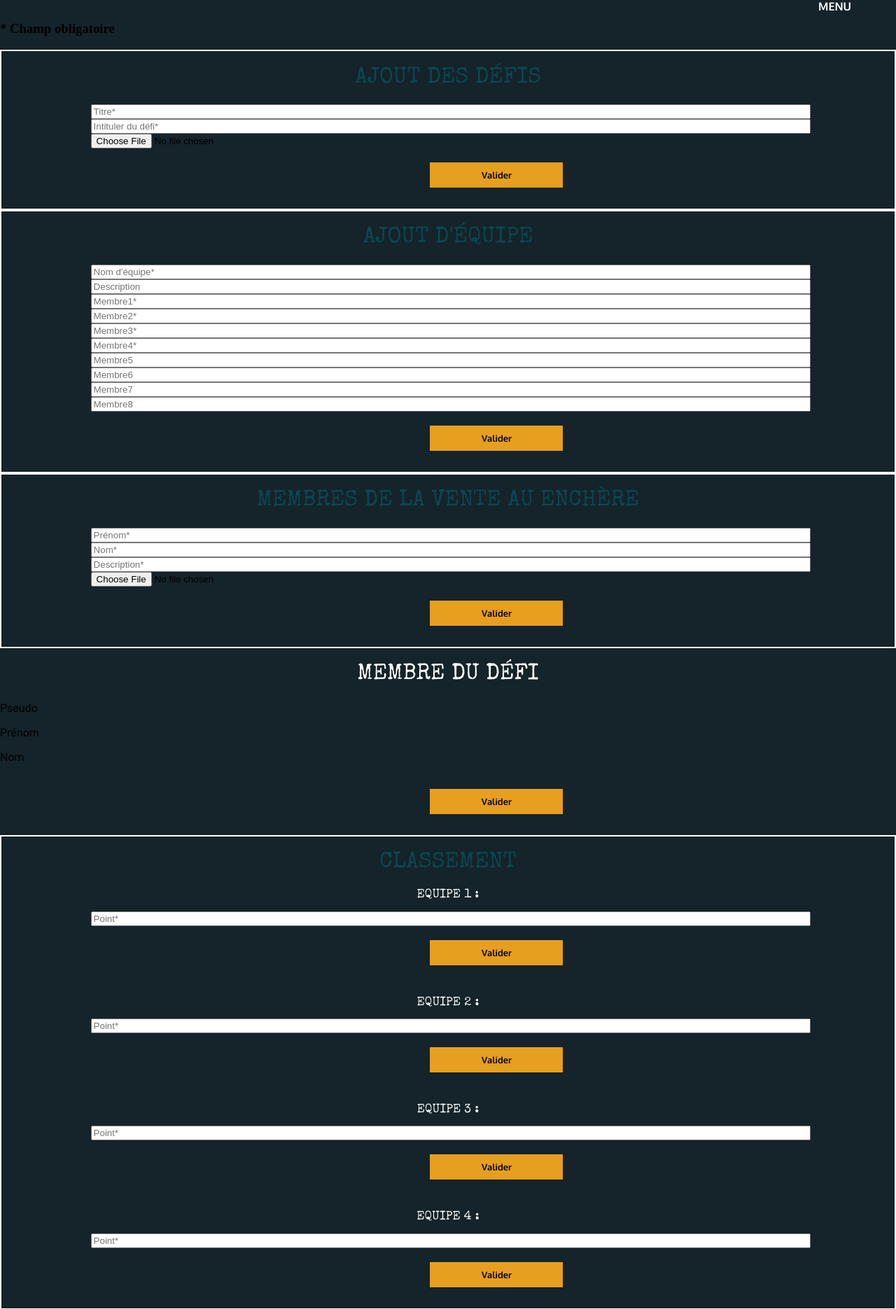
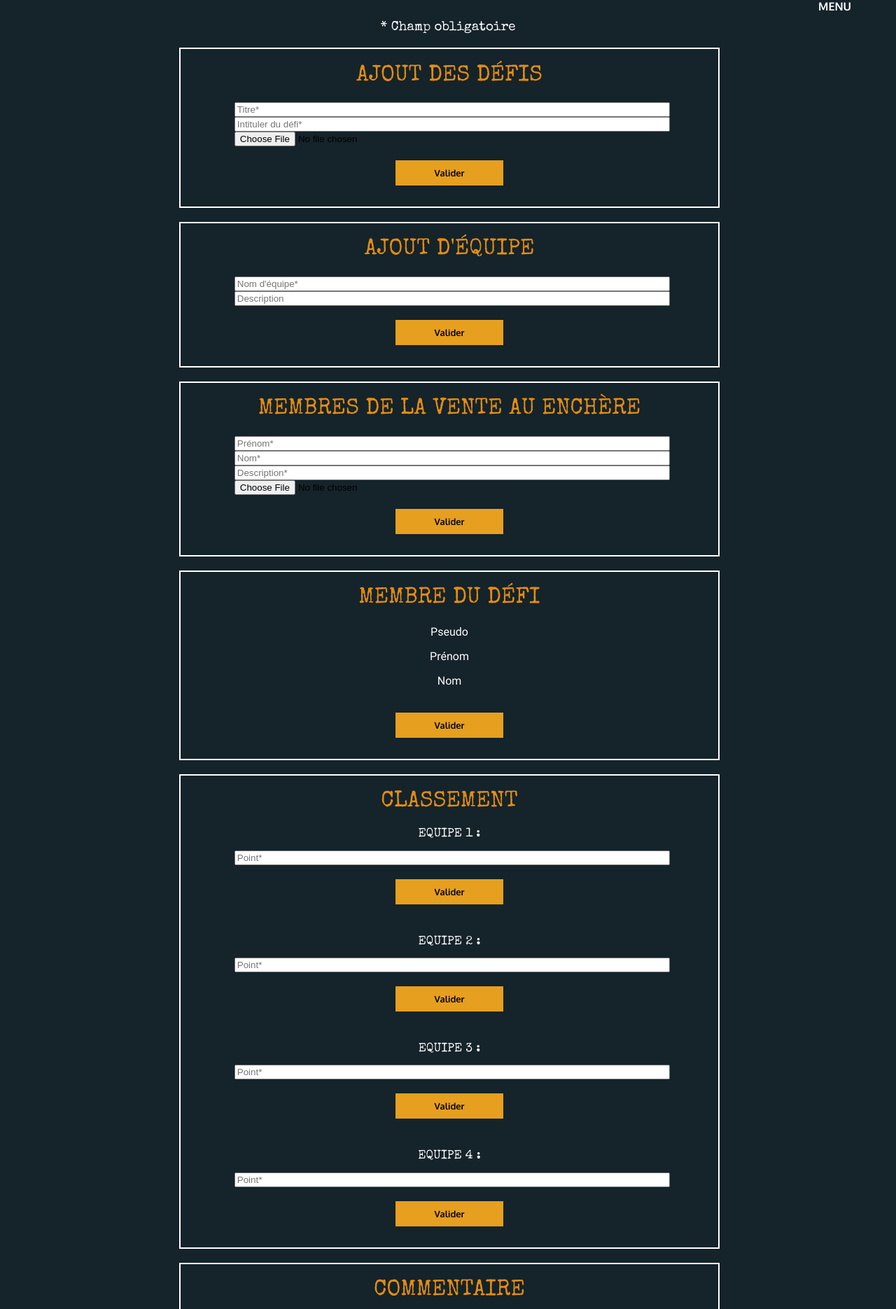
Before and after one commit to les50heures/les50heures, a PHP site: template templates/admin.html.twig in a window 1280 px wide. Shown: the part 89-1959 px from the top of the page at 70% size. Run offline with PHP 8.4, Linux system fonts and the light colour scheme; the template is opened without the code that fills it, so the values that code supplies are empty; some libraries are stand-ins or nearby versions.

Commit message:
correction beugue

```diff
--- a/css/responsive.css
+++ b/css/responsive.css
@@ -382,7 +382,7 @@ Responsive  - format tablette
     }
     .avancement h1 { margin-top: 350px; }
 
-    #slider { width: 580px;  }
+    #slider { width: 575px;  }
     iframe {
         width: 100%;
         height: 450px;
@@ -689,7 +689,7 @@ Responsive  - format intermediaire (tablette/ecran)
     .programme {
         padding-left: 20%;
         padding-right: 20%;
-        width: 61%;
+        width: 60%;
     }
     .program img {
         width: 160px;
@@ -822,7 +822,7 @@ Responsive  - format intermediaire (tablette/ecran)
         top: 80px;
     }
     .modal .affichage_photo {
-        width: 36%;
+        width: 30%;
         margin-left: 6%;
         margin-bottom: 170px;
     }
@@ -1105,7 +1105,7 @@ Responsive  - format ecran
     .programme {
         padding-left: 20%;
         padding-right: 20%;
-        width: 61%;
+        width: 60%;
     }
     .program { display: flex; }
     .program > div {
@@ -1556,7 +1556,7 @@ Responsive  - format +ecran
     .programme {
         padding-left: 20%;
         padding-right: 20%;
-        width: 61%;
+        width: 60%;
     }
     .program { display: flex; }
     .program > div {
@@ -1972,7 +1972,7 @@ Responsive  - format +ecran
 
     #slider { margin-left: 12%; }
     #navigation-slider li button img { left: 35px;  }
-    #navigation-slider > li:nth-child(2) > button > img {  left: 700px;  }
+    #navigation-slider > li:nth-child(2) > button > img {  left: 670px;  }
 }
 @media only screen and (min-width : 835px) and (max-width : 900px) {
     .hexagone img {
@@ -1998,7 +1998,7 @@ Responsive  - format +ecran
 
     #slider { margin-left: 20%; }
     #navigation-slider li button img { left: 35px;  }
-    #navigation-slider > li:nth-child(2) > button > img {  left: 860px;  }
+    #navigation-slider > li:nth-child(2) > button > img {  left: 830px;  }
 }
 @media only screen and (min-width : 1024px) and (max-width : 1150px) {
     .hexagone img {
@@ -2037,7 +2037,7 @@ Responsive  - format +ecran
 
     #slider { margin-left: 8%; }
     #navigation-slider li button img { left: 35px;  }
-    #navigation-slider > li:nth-child(2) > button > img {  left: 1270px;  }
+    #navigation-slider > li:nth-child(2) > button > img {  left: 1295px;  }
 }
 @media only screen and (min-width : 1500px) and (max-width : 1700px) {
     .hexagone img {
@@ -2050,7 +2050,7 @@ Responsive  - format +ecran
     .hexagone .fleche_index {  left: 48.5%;  }
 
     #slider { margin-left: 8%; }
-    #navigation-slider > li:nth-child(2) > button > img {  left: 1435px;  }
+    #navigation-slider > li:nth-child(2) > button > img {  left: 1415px;  }
 }
 @media only screen and (min-width : 1700px) and (max-width : 2000px) {
     .hexagone img {
--- a/css/style.css
+++ b/css/style.css
@@ -488,7 +488,7 @@ iframe {
     justify-content: center;
     background-color: white;
     padding-left: 5%;
-    width: 100%;
+    width: 95%;
     height: 430px;
     margin-top: 30px;
 }
@@ -1509,6 +1509,9 @@ svg {
 /* ----- Admin ------*/
 .admin {
     border: solid 2px white;
+    width: 60%;
+    margin-left: 20%;
+    margin-bottom: 20px;
 }
 
 .admin input {
@@ -1518,5 +1521,26 @@ svg {
 }
 
 .admin h1 {
-    color: #0b4751;
-}
+    color: #e38d13;
+}
+.admin h2 {
+    color: white;
+}
+form p {
+    text-align: center;
+    color: white;
+}
+
+.admin-button {
+    width: 20%;
+    margin-left: 40%;
+
+}
+
+
+#champ {
+    color: white;
+    text-align: center;
+    font-family: Special, sans-serif;
+    font-weight: initial;
+}
--- a/index.php
+++ b/index.php
@@ -28,13 +28,10 @@ if ($page != null) {
 }
 
 
-
 $template = $twig->loadTemplate($template);
 
 $param["session"] = $_SESSION;
 
 echo $template->render($param);
 
-
-
 ?>
--- a/param/routes.ini
+++ b/param/routes.ini
@@ -74,11 +74,7 @@ template = "liste-projet.html.twig"
 page = ""
 template = "galerie.html.twig"
 
-; ----------------  Defis
 
-[defis]
-page = ""
-template = "defis.html.twig"
 
 ; ----------------  Admin
 
--- a/templates/admin.html.twig
+++ b/templates/admin.html.twig
@@ -2,7 +2,7 @@
 {% block title %}Les 50 Heures | Admin{% endblock %}
 {% block contenu %}
 
-    <h3>* Champ obligatoire</h3>
+    <h3 id="champ">* Champ obligatoire</h3>
 
     <div class="admin">
         <h1>Ajout des défis</h1>
@@ -10,7 +10,7 @@
             <input type="text" name="titre" placeholder="Titre*" required><br>
             <input type="password" name="defi" placeholder="Intituler du défi*" required><br>
             <input type="file" name="icon" placeholder="Icon" required><br>
-            <button type="submit" name="valider" data-style="shrink" class="progress-button" data-horizontal>Valider</button>
+            <button type="submit" name="valider" data-style="shrink" class="admin-button progress-button" data-horizontal>Valider</button>
         </form>
     </div>
 
@@ -19,15 +19,7 @@
         <form method="post"  action="" enctype="multipart/form-data">
             <input type="text" name="nom" placeholder="Nom d'équipe*" required><br>
             <input type="text" name="description" placeholder="Description" required><br>
-            <input type="text" name="membre1" placeholder="Membre1*" required><br>
-            <input type="text" name="membre2" placeholder="Membre2*" required><br>
-            <input type="text" name="membre3" placeholder="Membre3*" required><br>
-            <input type="text" name="membre4" placeholder="Membre4*" required><br>
-            <input type="text" name="membre5" placeholder="Membre5" required><br>
-            <input type="text" name="membre6" placeholder="Membre6" required><br>
-            <input type="text" name="membre1" placeholder="Membre7" required><br>
-            <input type="text" name="membre1" placeholder="Membre8" required><br>
-            <button type="submit" name="valider" data-style="shrink" class="progress-button" data-horizontal>Valider</button>
+            <button type="submit" name="valider" data-style="shrink" class="admin-button progress-button" data-horizontal>Valider</button>
         </form>
     </div>
 
@@ -38,18 +30,18 @@
             <input type="text" name="nom" placeholder="Nom*" required><br>
             <input type="text" name="desc" placeholder="Description*" required><br>
             <input type="file" name="photo" placeholder="Photo du profil*" required><br>
-            <button type="submit" name="valider" data-style="shrink" class="progress-button" data-horizontal>Valider</button>
+            <button type="submit" name="valider" data-style="shrink" class="admin-button progress-button" data-horizontal>Valider</button>
         </form>
     </div>
 
-    <div>
+    <div class="admin">
         <h1>Membre du défi</h1>
         <form method="post"  action=""
               enctype="multipart/form-data">
             <p>Pseudo</p>
             <p>Prénom</p>
             <p>Nom</p>
-            <button type="submit" name="valider" data-style="shrink" class="progress-button" data-horizontal>Valider</button>
+            <button type="submit" name="valider" data-style="shrink" class="admin-button progress-button" data-horizontal>Valider</button>
         </form>
     </div>
 
@@ -58,25 +50,25 @@
         <h2>Equipe 1 : </h2>
         <form method="post"  action="" enctype="multipart/form-data">
             <input type="number" name="point" placeholder="Point*" required><br>
-            <button type="submit" name="valider" data-style="shrink" class="progress-button" data-horizontal>Valider</button>
+            <button type="submit" name="valider" data-style="shrink" class="admin-button progress-button" data-horizontal>Valider</button>
         </form>
 
         <h2>Equipe 2 : </h2>
         <form method="post"  action="" enctype="multipart/form-data">
             <input type="number" name="point" placeholder="Point*" required><br>
-            <button type="submit" name="valider" data-style="shrink" class="progress-button" data-horizontal>Valider</button>
+            <button type="submit" name="valider" data-style="shrink" class="admin-button progress-button" data-horizontal>Valider</button>
         </form>
 
         <h2>Equipe 3 : </h2>
         <form method="post"  action="" enctype="multipart/form-data">
             <input type="number" name="point" placeholder="Point*" required><br>
-            <button type="submit" name="valider" data-style="shrink" class="progress-button" data-horizontal>Valider</button>
+            <button type="submit" name="valider" data-style="shrink" class="admin-button progress-button" data-horizontal>Valider</button>
         </form>
 
         <h2>Equipe 4 : </h2>
         <form method="post"  action="" enctype="multipart/form-data">
             <input type="number" name="point" placeholder="Point*" required><br>
-            <button type="submit" name="valider" data-style="shrink" class="progress-button" data-horizontal>Valider</button>
+            <button type="submit" name="valider" data-style="shrink" class="admin-button progress-button" data-horizontal>Valider</button>
         </form>
     </div>
 
@@ -84,22 +76,22 @@
         <h1>Commentaire</h1>
         <form method="post"  action="" enctype="multipart/form-data">
             <p>Commentaire 1</p>
-            <button type="submit" name="valider" data-style="shrink" class="progress-button" data-horizontal>Valider</button>
+            <button type="submit" name="valider" data-style="shrink" class="admin-button progress-button" data-horizontal>Valider</button>
         </form>
 
         <form method="post"  action="" enctype="multipart/form-data">
             <p>Commentaire 2</p>
-            <button type="submit" name="valider" data-style="shrink" class="progress-button" data-horizontal>Valider</button>
+            <button type="submit" name="valider" data-style="shrink" class="admin-button progress-button" data-horizontal>Valider</button>
         </form>
 
         <form method="post"  action="" enctype="multipart/form-data">
             <p>Commentaire 3</p>
-            <button type="submit" name="valider" data-style="shrink" class="progress-button" data-horizontal>Valider</button>
+            <button type="submit" name="valider" data-style="shrink" class="admin-button progress-button" data-horizontal>Valider</button>
         </form>
 
         <form method="post"  action="" enctype="multipart/form-data">
             <p>Commentaire 4</p>
-            <button type="submit" name="valider" data-style="shrink" class="progress-button" data-horizontal>Valider</button>
+            <button type="submit" name="valider" data-style="shrink" class="admin-button progress-button" data-horizontal>Valider</button>
         </form>
     </div>
 
--- a/templates/erreur404.html.twig
+++ b/templates/erreur404.html.twig
@@ -22,7 +22,7 @@
         <p class="texte_erreur404">Je suis désolée mais tu t’es trompé de chemin cette page n’existe pas ou n’existe
             plus. </p>
 
-        <a class="retour404" href="index.php?page=connexion.html">Retourner sur la page d’accueil</a>
+        <a class="retour404" href="index.php?page=accueil">Retourner sur la page d’accueil</a>
     </div>
 </div>
 
--- a/templates/index.html.twig
+++ b/templates/index.html.twig
@@ -1351,7 +1351,7 @@
                     .addEventListener("click", navigation_slider_precedent);
 
             function navigation_slider_suivant() {
-                if (contenu_left > -2860) {
+                if (contenu_left > -1880) {
                     console.log("click sur suivant");
                     contenu_left -= 140;
                     contenu.style.left = contenu_left + "px";
```
Also changed, not shown: images-contenu/galerie.png.
